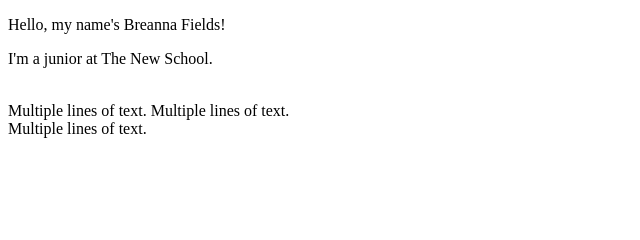
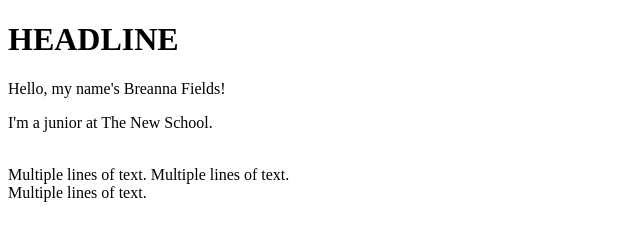
Before and after one commit to BreFields/BreFields.github.io, a plain HTML site: page index.html in a window 1280 px wide. Shown: the whole page, without its empty margins (0-640 px from the left). Drawn offline with Linux system fonts and the light colour scheme.

Commit message:
Update index.html

```diff
--- a/index.html
+++ b/index.html
@@ -5,6 +5,8 @@
     <title>Breanna Fields</title>
   </head>
   <body>
+
+    <h1>HEADLINE</h1>
     <p>Hello, my name's Breanna Fields!</p>
     <p>I'm a junior at The New School.</p>
 
```
